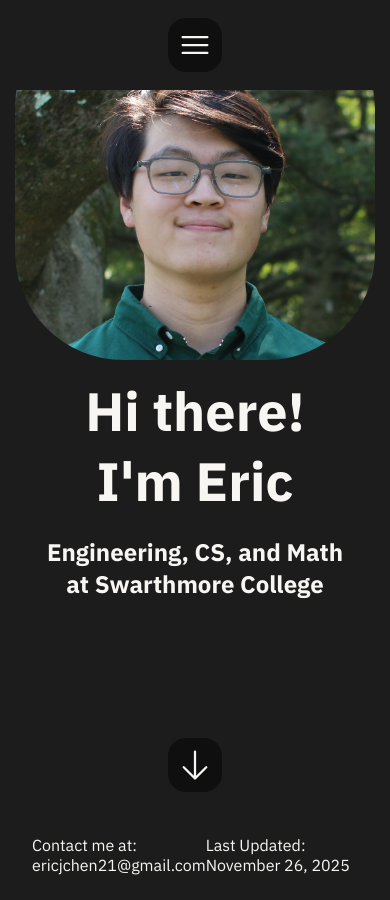
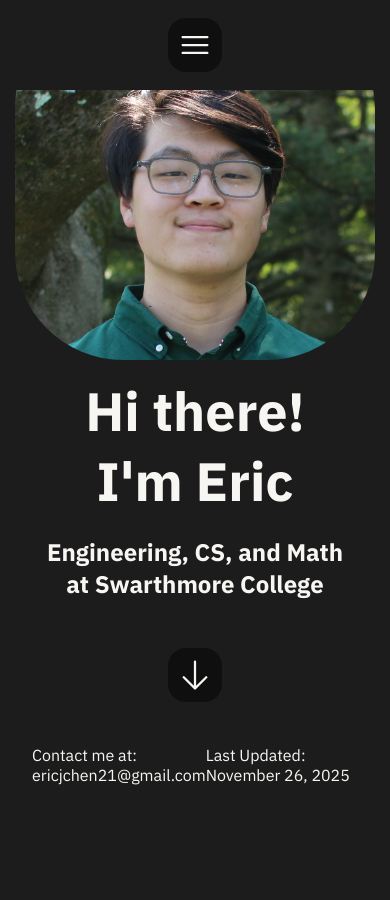
Before and after one commit to ericjchen21/ericjchen21.github.io, a Jekyll site: the page built from index.html, in a window 390 px wide and 900 px high, scrolled down 90 px. Built offline with Jekyll 4.4.1, drawn with Linux system fonts in a browser that asks for light colours; comment, search, counter and statistics services are not loaded; after the commit the page ends 900 px from its top, so only the background shows below that.

Commit message:
mobile fixes

```diff
--- a/_sass/_index.scss
+++ b/_sass/_index.scss
@@ -1,5 +1,5 @@
 .landing-container {
-  height: calc(40 * var(--std-unit));
+  height: calc(35 * var(--std-unit));
   width: 100vw;
 
   display: flex;
```
